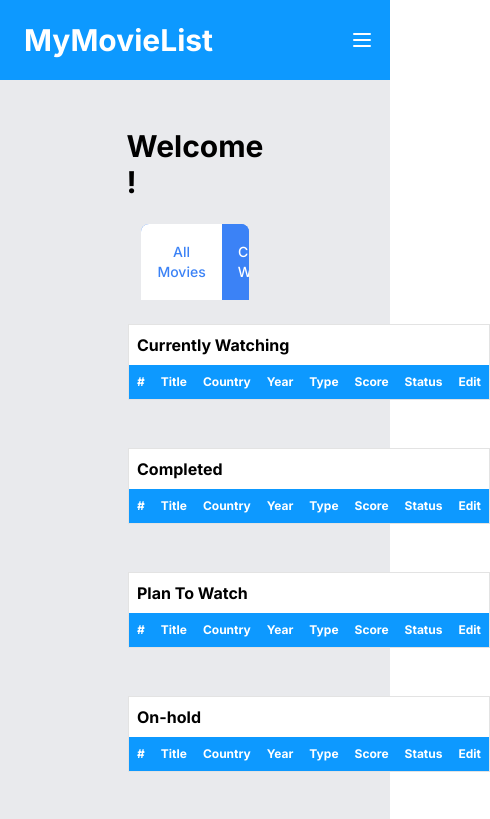
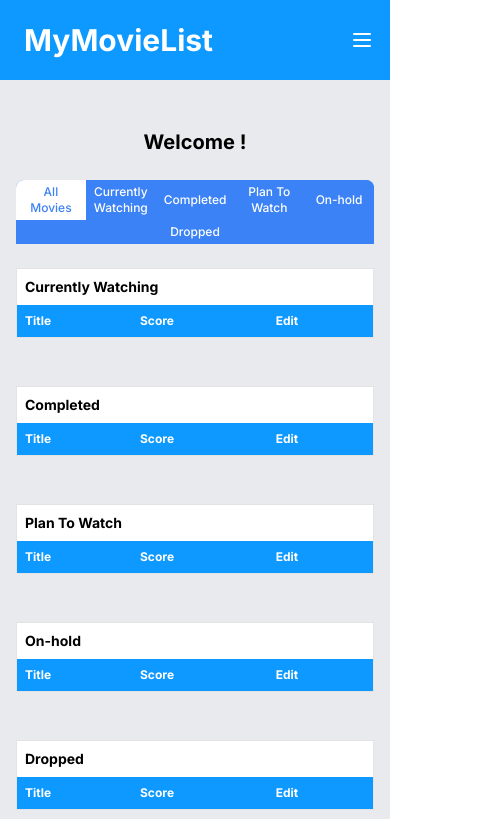
Before and after one commit to Rampex1/MyMovieList, a React (Create React App) app in the folder frontend/: page /watchlist in a window 390 px wide. Shown: the top 819 px of the page, 490 px wide, since content can reach past the window. Built offline with nearby package versions, Linux system fonts and the light colour scheme.

Commit message:
FIX: Responsive watchlist for phone

```diff
--- a/frontend/src/App.scss
+++ /dev/null
@@ -1,65 +0,0 @@
-@use "./scss/" as *;
-
-@import url("https://fonts.googleapis.com/css2?family=Montserrat:wght@300;400;500;600;700;900&display=swap");
-
-* {
-    padding: 0;
-    margin: 0;
-    box-sizing: border-box;
-    -webkit-tap-highlight-color: transparent;
-}
-
-html {
-    font-size: 100%;
-
-    @include tablet {
-        font-size: 80%;
-    }
-
-    @include mobile {
-        font-size: 60%;
-    }
-}
-
-a {
-    text-decoration: none;
-    color: unset;
-}
-
-button,
-input {
-    outline: 0;
-}
-
-ul {
-    list-style-type: none;
-}
-
-img {
-    max-width: 100%;
-}
-
-iframe {
-    border: 0;
-}
-
-.container {
-    max-width: 1660px;
-    margin: auto;
-}
-
-.mb-3 {
-    margin-bottom: 3rem;
-}
-
-.mb-2 {
-    margin-bottom: 2rem;
-}
-
-.section {
-    padding: 0 2rem;
-}
-
-.section__header {
-    @include flex(center, space-between);
-}
--- a/frontend/src/pages/Watchlist.tsx
+++ b/frontend/src/pages/Watchlist.tsx
@@ -45,13 +45,13 @@ const Watchlist: React.FC = () => {
     ];
 
     const renderFilterButtons = () => (
-      <div className="w-4/5 mx-auto mb-6 bg-blue-500 rounded-t-lg overflow-hidden">
-        <div className="flex">
+        <div className="w-full lg:w-4/5 mx-auto mb-6 bg-blue-500 rounded-t-lg overflow-hidden">
+            <div className="flex flex-wrap">
                 {filterButtons.map((filter) => (
                     <button
                         key={filter}
                         onClick={() => setActiveFilter(filter)}
-              className={`flex-1 px-4 py-2 text-sm font-medium ${
+                        className={`flex-1 px-2 py-1 lg:px-4 lg:py-2 text-xs lg:text-sm font-medium ${
                             activeFilter === filter
                                 ? 'bg-white text-blue-500'
                                 : 'bg-blue-500 text-white hover:bg-blue-600'
@@ -83,7 +83,6 @@ const Watchlist: React.FC = () => {
             return renderMovieTable(activeFilter);
         }
     };
-
 
     const fetchUserMovies = async () => {
         try {
@@ -150,42 +149,41 @@ const Watchlist: React.FC = () => {
     const renderMovieTable = (status: string) => {
         const filteredMovies = movies.filter(movie => movie.status === status);
         return (
-          <table className="w-4/5 border-collapse bg-white border border-[#E3E3E3] mx-auto mb-12">
+            <table className="w-full lg:w-4/5 border-collapse bg-white border border-[#E3E3E3] mx-auto mb-12">
                 <thead>
                     <tr>
-                <th colSpan={8} className="bg-white text-black font-inter p-2 text-left" style={{ fontSize: '16px' }}>
+                        <th colSpan={8} className="bg-white text-black font-inter p-2 text-left text-sm lg:text-base">
                             {status}
                         </th>
                     </tr>
                     <tr className="bg-[#0D99FF]">
-                <th className="font-inter text-white p-2 text-left" style={{ fontSize: '12px' }}>#</th>
-                <th className="font-inter text-white p-2 text-left" style={{ fontSize: '12px' }}>Title</th>
-                <th className="font-inter text-white p-2 text-left" style={{ fontSize: '12px' }}>Country</th>
-                <th className="font-inter text-white p-2 text-left" style={{ fontSize: '12px' }}>Year</th>
-                <th className="font-inter text-white p-2 text-left" style={{ fontSize: '12px' }}>Type</th>
-                <th className="font-inter text-white p-2 text-left" style={{ fontSize: '12px' }}>Score</th>
-                <th className="font-inter text-white p-2 text-left" style={{ fontSize: '12px' }}>Status</th>
-                <th className="font-inter text-white p-2 text-left" style={{ fontSize: '12px' }}>Edit</th>
+                        <th className="hidden lg:table-cell font-inter text-white p-2 text-left text-xs">#</th>
+                        <th className="font-inter text-white p-2 text-left text-xs">Title</th>
+                        <th className="hidden lg:table-cell font-inter text-white p-2 text-left text-xs">Country</th>
+                        <th className="hidden lg:table-cell font-inter text-white p-2 text-left text-xs">Year</th>
+                        <th className="hidden lg:table-cell font-inter text-white p-2 text-left text-xs">Type</th>
+                        <th className="font-inter text-white p-2 text-left text-xs">Score</th>
+                        <th className="hidden lg:table-cell font-inter text-white p-2 text-left text-xs">Status</th>
+                        <th className="font-inter text-white p-2 text-left text-xs">Edit</th>
                     </tr>
                 </thead>
                 <tbody>
                     {filteredMovies.map((movie, index) => (
                         <tr key={movie.id} className={index % 2 === 0 ? "bg-[#BDE3FF]" : "bg-white"}>
-                    <td className="font-inter text-[#0D99FF] p-2" style={{ fontSize: '12px' }}>{movie.id}</td>
+                            <td className="hidden lg:table-cell font-inter text-[#0D99FF] p-2 text-xs">{movie.id}</td>
                             <td
-                      className="font-inter text-[#0D99FF] p-2 hover:text-[#065f9f] cursor-pointer"
-                      style={{ fontSize: '12px' }}
+                                className="font-inter text-[#0D99FF] p-2 hover:text-[#065f9f] cursor-pointer text-xs"
                                 onClick={() => handleSearch(movie.id.toString())}
                             >{movie.title}</td>
-                    <td className="font-inter text-[#0D99FF] p-2" style={{ fontSize: '12px' }}>{movie.country}</td>
-                    <td className="font-inter text-[#0D99FF] p-2" style={{ fontSize: '12px' }}>{movie.year}</td>
-                    <td className="font-inter text-[#0D99FF] p-2" style={{ fontSize: '12px' }}>{movie.type}</td>
-                    <td className="font-inter text-[#0D99FF] p-2" style={{ fontSize: '12px' }}>{movie.score}</td>
-                    <td className="font-inter text-[#0D99FF] p-2" style={{ fontSize: '12px' }}>{movie.status}</td>
-                    <td className="font-inter text-[#0D99FF] p-2" style={{ fontSize: '12px' }}>
+                            <td className="hidden lg:table-cell font-inter text-[#0D99FF] p-2 text-xs">{movie.country}</td>
+                            <td className="hidden lg:table-cell font-inter text-[#0D99FF] p-2 text-xs">{movie.year}</td>
+                            <td className="hidden lg:table-cell font-inter text-[#0D99FF] p-2 text-xs">{movie.type}</td>
+                            <td className="font-inter text-[#0D99FF] p-2 text-xs">{movie.score}</td>
+                            <td className="hidden lg:table-cell font-inter text-[#0D99FF] p-2 text-xs">{movie.status}</td>
+                            <td className="font-inter text-[#0D99FF] p-2 text-xs">
                                 <button
                                     onClick={() => handleEditMovie(movie)}
-                    className="bg-blue-500 text-white p-1 rounded mr-2"
+                                    className="bg-blue-500 text-white p-1 rounded text-xs"
                                 >
                                     Edit
                                 </button>
@@ -198,8 +196,8 @@ const Watchlist: React.FC = () => {
     };
 
     return (
-      <div className="flex flex-col items-center w-full p-32">
-        <h1 className="text-3xl font-bold mb-6">Welcome {username}!</h1>
+        <div className="flex flex-col items-center w-full pt-32 px-4 lg:px-32">
+            <h1 className="text-xl lg:text-3xl font-bold mb-6">Welcome {username}!</h1>
 
             {renderFilterButtons()}
             {renderTables()}
```
Lines whose indentation alone changed are shown as unchanged.
